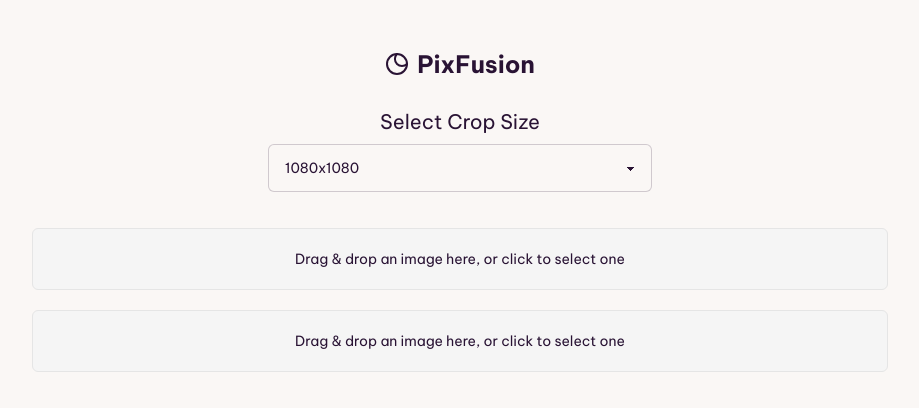
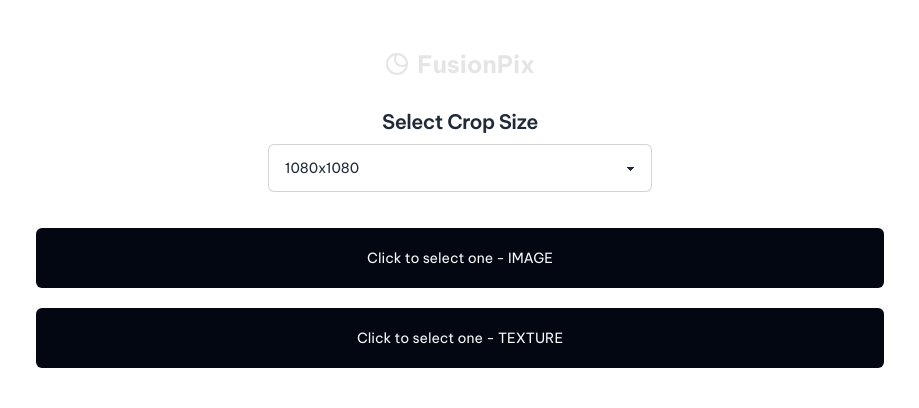
Before and after one commit to gaurav-vala/FusionPix, a React (Vite) app: page / in a window 1280 px wide. Shown: the top 408 px of the page, without its empty margins (180-1099 px from the left). Built offline with nearby package versions, Linux system fonts and the light colour scheme.

Commit message:
Range Corrections

```diff
--- a/index.html
+++ b/index.html
@@ -1,5 +1,5 @@
 <!DOCTYPE html>
-<html lang="en" data-theme="cupcake">
+<html lang="en" data-theme="dim">
   <head>
     <meta charset="UTF-8" />
     <link rel="icon" type="image/svg+xml" href="/vite.svg" />
--- a/src/App.jsx
+++ b/src/App.jsx
@@ -42,16 +42,16 @@
   }, [image1, image2, blendMode, cropSize, opacity]); // Added opacity to dependencies
 
   return (
-    <section className="w-full max-w-4xl px-5 py-12 mx-auto">
+    <section className="w-full max-w-4xl px-6 py-8 mx-auto md:py-12">
       <div className="text-center">
-        <h1 className="flex items-center justify-center gap-2 mb-5 text-2xl font-bold">
+        <h1 className="flex items-center justify-center gap-2 mb-5 text-2xl font-bold text-neutral-200">
           <Eclipse />
-          <span>PixFusion</span>
+          <span>FusionPix</span>
         </h1>
         <div className="flex flex-wrap md:m-4">
           <div className="w-full mx-auto mb-5 max-w-96 form-control">
             <label className="justify-center label">
-              <span className="text-xl text-center label-text">
+              <span className="text-lg font-semibold tracking-tight text-center md:text-xl label-text">
                 Select Crop Size
               </span>
             </label>
@@ -72,15 +72,27 @@
         </div>
 
         <div className="mb-5">
-          <ImageUploader onImageUpload={setImage1} cropSize={cropSize} />
+          <ImageUploader
+            onImageUpload={setImage1}
+            cropSize={cropSize}
+            placeholder="Click to select one - IMAGE"
+          />
           {image1 && (
-            <img src={image1} alt="First" className="max-w-xs m-2 mx-auto" />
+            <img src={image1} alt="First" className="max-w-xs m-2 mx-auto " />
           )}
         </div>
         <div className="mb-5">
-          <ImageUploader onImageUpload={setImage2} cropSize={cropSize} />
+          <ImageUploader
+            onImageUpload={setImage2}
+            cropSize={cropSize}
+            placeholder="Click to select one - TEXTURE"
+          />
           {image2 && (
-            <img src={image2} alt="Second" className="max-w-xs m-2 mx-auto" />
+            <img
+              src={image2}
+              alt="Second"
+              className="max-w-xs m-2 mx-auto rounded"
+            />
           )}
         </div>
 
@@ -96,7 +108,7 @@
             <img
               src={blendedImage}
               alt="Blended"
-              className="max-w-xs m-2 mx-auto"
+              className="max-w-xs m-2 mx-auto rounded"
             />
 
             {/* Blend Mode Selection */}
@@ -137,7 +149,7 @@
                 type="range"
                 min="0"
                 max="1"
-                step="0.01"
+                step="0.10"
                 value={opacity}
                 onChange={(e) => setOpacity(parseFloat(e.target.value))}
                 className="range"
--- a/src/components/DragCrop.jsx
+++ b/src/components/DragCrop.jsx
@@ -19,8 +19,6 @@
     ctx.globalCompositeOperation = blendMode;
     ctx.drawImage(img2, 0, 0, cropSize.width, cropSize.height);
     setBlendedImage(canvasRef.current.toDataURL("image/png"));
-
-    console.log(opacity);
   };
 
   useEffect(() => {
--- a/src/components/ImageUploader.jsx
+++ b/src/components/ImageUploader.jsx
@@ -4,7 +4,7 @@
 import Cropper from "react-easy-crop";
 import getCroppedImg from "./CropImage"; // Utility function to crop the image
 
-const ImageUploader = ({ onImageUpload, cropSize }) => {
+const ImageUploader = ({ onImageUpload, cropSize, placeholder }) => {
   const [imageSrc, setImageSrc] = useState(null);
   const [crop, setCrop] = useState({ x: 0, y: 0 });
   const [zoom, setZoom] = useState(1);
@@ -31,16 +31,14 @@
   const { getRootProps, getInputProps } = useDropzone({ onDrop });
 
   return (
-    <div>
+    <div className="ImageUploader_Container">
       {!imageSrc ? (
         <div
           {...getRootProps()}
-          className="p-3 text-center border rounded-md cursor-pointer md:p-5 border-neutral-200 bg-neutral-100"
+          className="p-5 text-center rounded-md cursor-pointer bg-gray-950 border-neutral-200 text-neutral-50"
         >
           <input {...getInputProps()} />
-          <p className="text-sm md:text-md">
-            Drag & drop an image here, or click to select one
-          </p>
+          <p className="text-sm md:text-md">{placeholder}</p>
         </div>
       ) : (
         <div className="relative w-full h-64">
```
